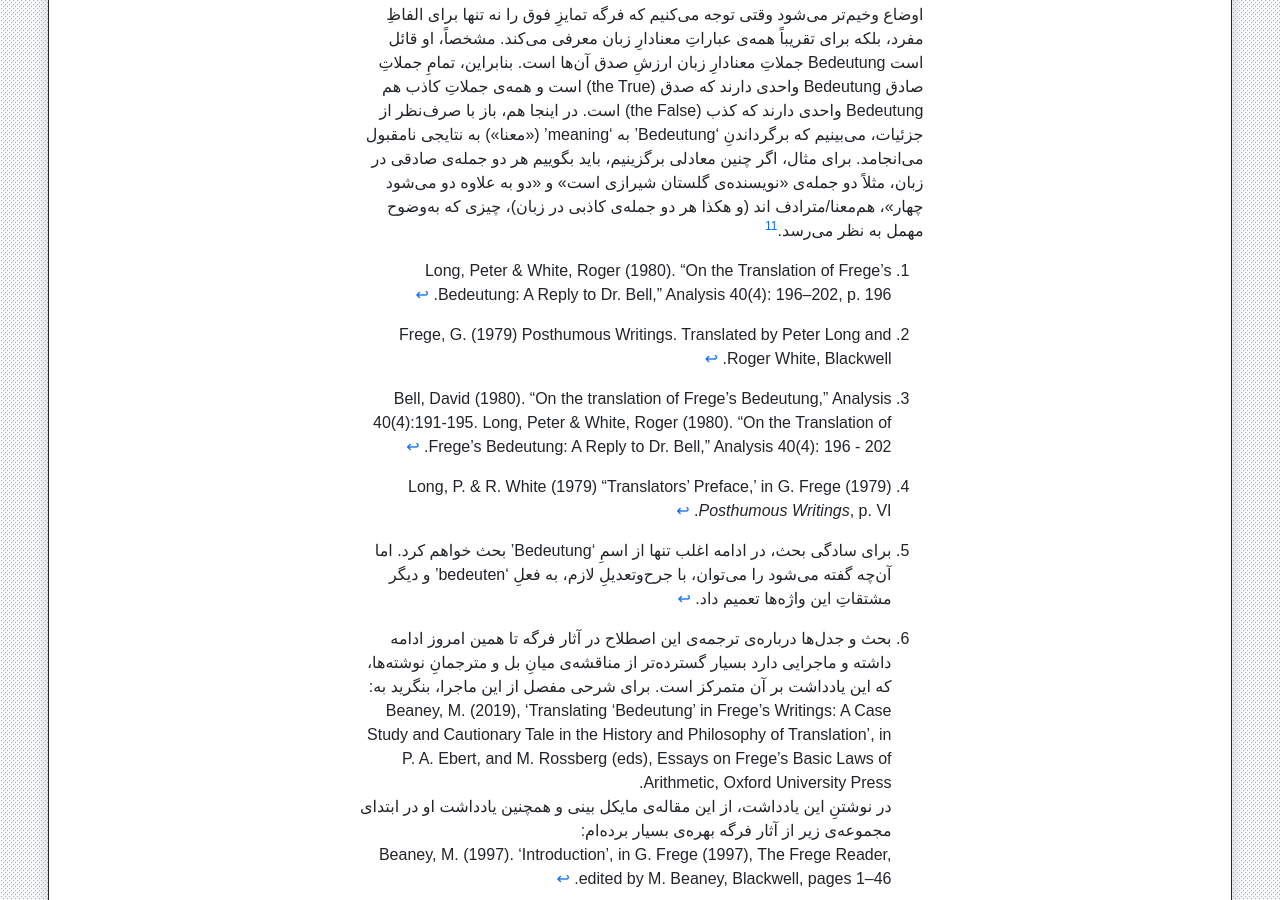
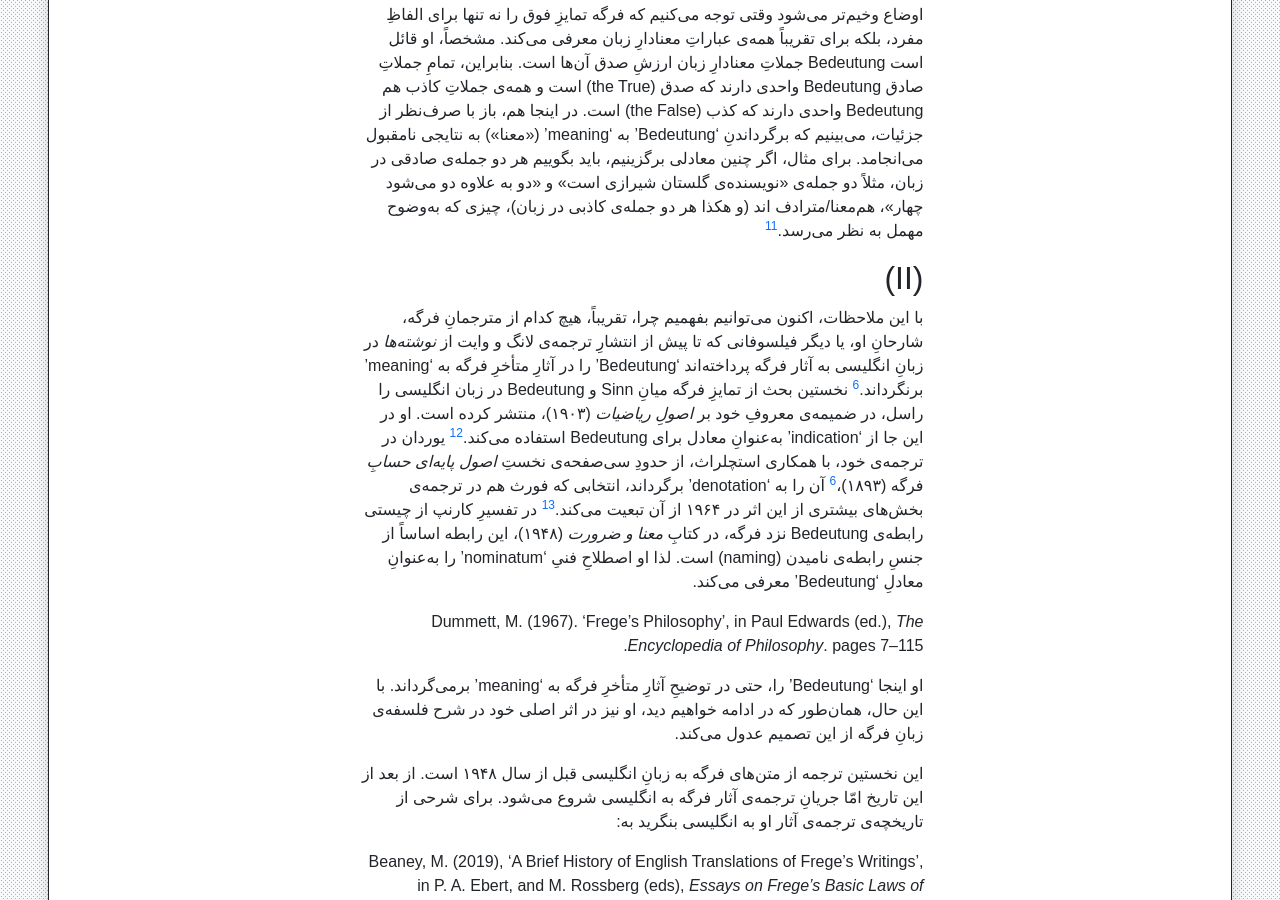
Before and after one commit to phicudemy/phicudemy.github.io, a Jekyll site: the page built from _posts/2024-06-22-fregebedeutung1.md, in a window 1280 px wide and 900 px high, scrolled down 2955 px. Built offline with Jekyll 4.4.1, drawn with Linux system fonts in a browser that asks for light colours; comment, search, counter and statistics services are not loaded; a style sheet for code colours, icons or effects is not loaded; some of the changed text lies outside the part shown.

Commit message:
TinaCMS content update

```diff
--- a/_posts/2024-06-22-fregebedeutung1.md
+++ b/_posts/2024-06-22-fregebedeutung1.md
@@ -49,6 +49,25 @@ tags:
 
 [^11]: از نظرِ فرگه، Sinn یک جمله‌ی خبری اندیشه یا گزاره‌ای است که با ادای آن جمله بیان می‌شود. آن‌چه جملاتِ صادق (یا کاذب) را، به‌لحاظِ معناشناختی از هم‌دیگر متمایز می‌کند، اندیشه‌ی متفاوتی است که بیان می‌کنند.
 
+## (II)
+
+با این ملاحظات، اکنون می‌توانیم بفهمیم چرا، تقریباً، هیچ کدام از مترجمانِ فرگه، شارحانِ او، یا دیگر فیلسوفانی که تا پیش از انتشارِ ترجمه‌ی لانگ و وایت از _نوشته‌ها_ در زبانِ انگلیسی به آثار فرگه پرداخته‌اند ‘Bedeutung’ را در آثارِ متأخرِ فرگه به ‘meaning’ برنگرداند.[^bignote] نخستین بحث از تمایزِ فرگه میانِ Sinn و Bedeutung در زبان انگلیسی را راسل، در ضمیمه‌ی معروفِ خود بر *اصولِ ریاضیات* (۱۹۰۳)، منتشر کرده است. او در این جا از ‘indication’ به‌عنوانِ معادل برای Bedeutung استفاده می‌کند.[^13] یوردان در ترجمه‌ی خود، با همکاری استچلراث، از حدودِ سی‌صفحه‌ی نخستِ _اصول پایه‌ای حسابِ_ فرگه (۱۸۹۳)،[^bignote] آن را به ‘denotation’ بر‌گرداند، انتخابی که فورث هم در ترجمه‌ی بخش‌های بیشتری از این اثر در ۱۹۶۴ از آن تبعیت می‌کند.[^15] در تفسیرِ کارنپ از چیستی رابطه‌ی Bedeutung نزد فرگه، در کتابِ _معنا و ضرورت_ (۱۹۴۸)، این رابطه اساساً از جنسِ رابطه‌ی نامیدن (naming) است. لذا او اصطلاحِ فنیِ ‘nominatum’ را به‌عنوانِ معادلِ ‘Bedeutung’ معرفی می‌کند.
+
+[^bignote]: یک استثنای مهم در این میانِ مدخلی است که دامت در ۱۹۶۷ در معرفی فلسفه‌ی فرگه در _دایرة‌المعارفِ فلسفه_ منتشر کرد:
+
+Dummett, M. (1967). ‘Frege’s Philosophy’, in Paul Edwards (ed.), _The Encyclopedia of Philosophy_. pages 7–115.
+
+او اینجا ‘Bedeutung’‌ را، حتی در توضیحِ آثارِ متأخرِ فرگه به ‘meaning’ برمی‌گرداند.  با این حال، همان‌طور که در ادامه خواهیم دید، او نیز در اثر اصلی خود در شرح فلسفه‌ی زبانِ فرگه از این تصمیم عدول می‌کند.
+
+[^13]: Russell, B. (1903). The Principles of Mathematics, Cambridge University Press, pp. 509-510.
+
+[^bignote]: Frege, G. (1915, 1916, 1917). ‘The Fundamental Laws of Arithmetic’, translated by J. Stachelroth and P. E. B. Jourdain, _The Monist_ 25(4):481–94, 26 (2):182–99, 27(1):114–27.
+
+این نخستین ترجمه از متن‌های فرگه به زبانِ انگلیسی قبل از سال ۱۹۴۸ است. از بعد از این تاریخ امّا جریانِ ترجمه‌ی آثار فرگه به انگلیسی شروع می‌شود. برای شرحی از تاریخچه‌ی ترجمه‌ی آثار او به انگلیسی بنگرید به:
+
+Beaney, M. (2019), 'A Brief History of English Translations of Frege’s Writings', in P. A. Ebert, and M. Rossberg (eds), _Essays on Frege's Basic Laws of Arithmetic_, Oxford University Press.
+
+[^15]: Frege, G. (1964). _The Basic Laws of Arithmetic: exposition of the system, _edited and translated by M. Furth, University of California Press.
 
 
 
```
